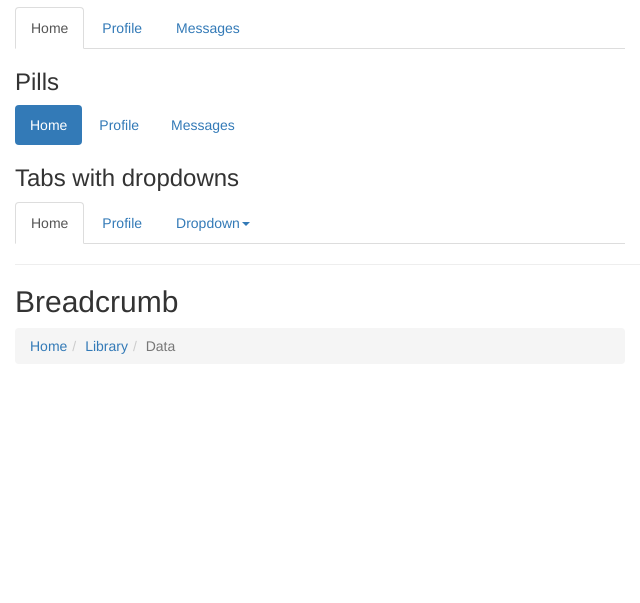
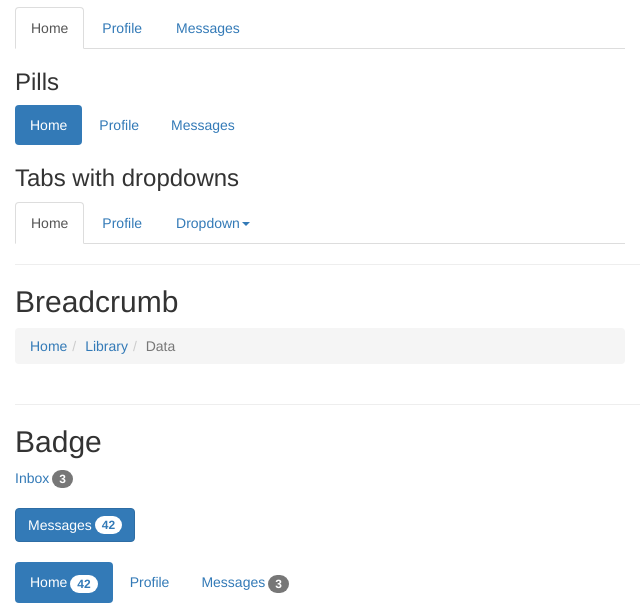
Before and after one commit to marciopd/jqueryui-bootstrap-components, a website: page index.html in a window 1280 px wide. Shown: the part 567-1170 px from the top of the page, without its empty margins (0-640 px from the left). Before the commit the page ends 951 px from the top, so only its background shows below. Drawn offline with nearby package versions, Linux system fonts and the light colour scheme.

Commit message:
Adding badge component.

```diff
--- a/index.html
+++ b/index.html
@@ -21,6 +21,7 @@
     <script src="src/js/buttonDropdown.js"></script>
     <script src="src/js/navs.js"></script>
     <script src="src/js/breadcrumb.js"></script>
+    <script src="src/js/badge.js"></script>
 
 	<style type="text/css">
 	.show-grid [class^="col-"] {
@@ -29,6 +30,11 @@
 		padding-bottom: 10px;
 		padding-top: 10px;
 	}
+
+	span.badge {
+        margin-left: 3px;
+    }
+
 	</style>
 </head>
 
@@ -112,24 +118,60 @@
             <ol id="bcrumb1"></ol>
           </div>
         </div>
+
+        <hr/>
+        <h2>Badge</h2>
+        <div class="row">
+          <div class="col-md-3">
+            <a id="badge1" href="#">Inbox</a>
+          </div>
+        </div>
+
+        <br/>
+        <div class="row">
+          <div class="col-md-3">
+            <button id="badge2"></button>
+          </div>
+        </div>
+
+        <br/>
+        <div class="row">
+          <div class="col-md-6">
+            <ul id="navsWithBadge"></ul>
+          </div>
+        </div>
 	</div>
 
 	<script type="text/javascript">
+    //button
 	$('#btn0').button({text: 'Default button'});
     $('#btn1').button({type: 'primary', size: 'lg', text: 'Click here!'});
     $('#btn2').button({type: 'success', size: 'sm', text: 'Small, but success!'});
     $('#btn3').button({type: 'info', disabled: true, text: 'Disabled button!'});
 
+    //buttondrop
     $('#btndrop0').buttondropdown({type: 'info', text: 'Dropdown button', itens: [{text: 'Ação 01', href: 'http://www.google.com'}, {text: 'Ação 02', href: 'http://www.uol.com'}, {separator: true}, {text: 'Ação 04', href: 'http://www.tatame.com.br'}]});
     $('#btndrop1').buttondropdown({type: 'danger', text: 'Dropdown button', itens: [{text: 'Ação 01', href: 'http://www.google.com'}, {separator: true}, {text: 'Ação 02', href: 'http://www.uol.com'}, {separator: true}, {text: 'Ação 04', href: 'http://www.tatame.com.br'}]});
 
+    //navs
     $('#navs1').navs({type: 'tabs', itens: [{text: 'Home', active: true}, {text: 'Profile'}, {text: 'Messages', href: 'http://www.tatame.com.br'}]});
     $('#navs2').navs({type: 'pills', itens: [{text: 'Home', active: true}, {text: 'Profile'}, {text: 'Messages', href: 'http://www.tatame.com.br'}]});
     $('#navs3').navs({type: 'tabs', itens: [{text: 'Home', active: true}, {text: 'Profile'}, {text: 'Dropdown', dropdown: true, dropdownList: [{text: 'Ação 01', href: 'http://www.google.com'}, {text: 'Ação 02', href: 'http://www.uol.com'}, {separator: true}, {text: 'Ação 04', href: 'http://www.tatame.com.br'}]}]});
 
-
+    //breadcrumb
     $('#bcrumb1').breadcrumb({itens: [{text: 'Home', href: 'http://www.google.com'}, {text: 'Library', href: 'http://www.amazon.com'}, {text: 'Data'}]});
 
+    //badges
+    $('#badge1').badge({total: 3});
+    $('#badge2').button({type: 'primary', text: 'Messages'});
+    $('#badge2').badge({total: 42});
+
+    $('#navsWithBadge').navs({type: 'pills', itens: [{id: 'liHomeId', text: 'Home', active: true}, {text: 'Profile'}, {id: 'liMessagesId', text: 'Messages', href: 'http://www.tatame.com.br'}]});
+    $('#liHomeId a').badge({total: 42});
+    $('#liMessagesId a').badge({total: 3});
+
+
+    $('[href="#"]').attr('href', 'javascript:void()');
     </script>
 </body>
 </html>
--- /dev/null
+++ b/src/js/badge.js
@@ -0,0 +1,34 @@
+$.widget("cv.badge", {
+	options: {
+		total: 0
+	}
+});
+
+$.cv.badge.prototype._create = function() {
+	this.refresh();
+};
+
+$.cv.badge.prototype._destroy = function() {
+    this.element.children('.badge').remove();
+	this.options = undefined;
+};
+
+$.cv.badge.prototype.refresh = function(newOptions) {
+
+	if (newOptions != undefined) {
+		for (var attr in newOptions) {
+			this.options[attr] = newOptions[attr];
+		}
+	}
+
+	this.element.children('.badge').remove();
+	$('<span class="badge">' + this._getTotal() + '</span>').appendTo(this.element);
+};
+
+$.cv.badge.prototype._getTotal = function() {
+    if ($.isNumeric(this.options.total)) {
+        return this.options.total;
+    } else {
+        return 0;
+    }
+};
--- a/src/js/navs.js
+++ b/src/js/navs.js
@@ -80,6 +80,10 @@ $.cv.navs.prototype._addChildren = function(element, itens) {
 			link.text(item.text);
 			link.appendTo(li);
 
+            if (item.id) {
+                li.attr('id', item.id);
+            }
+
 			if (item.dropdown == true) {
                             li.addClass('dropdown');
                             link.addClass('dropdown-toggle');
```
